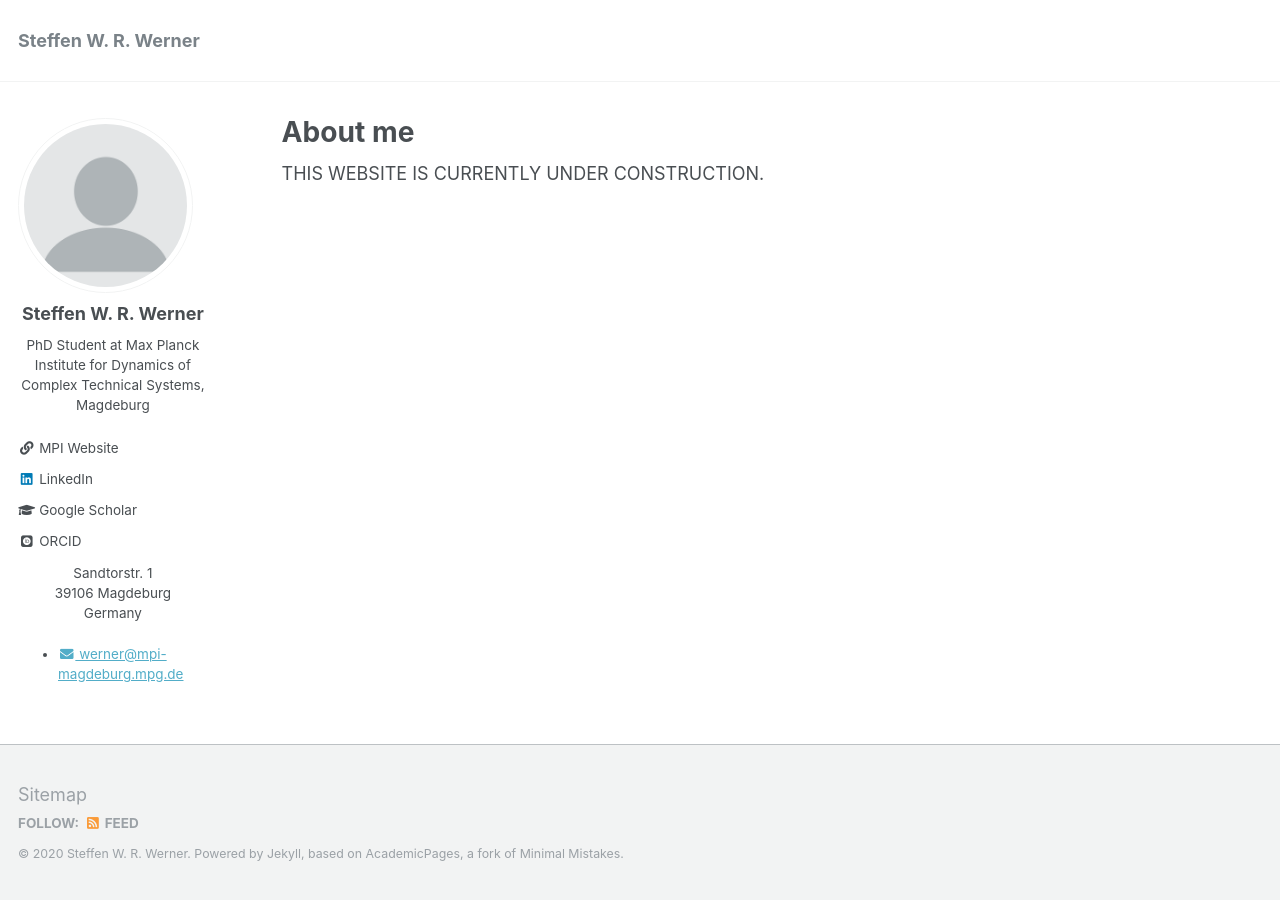
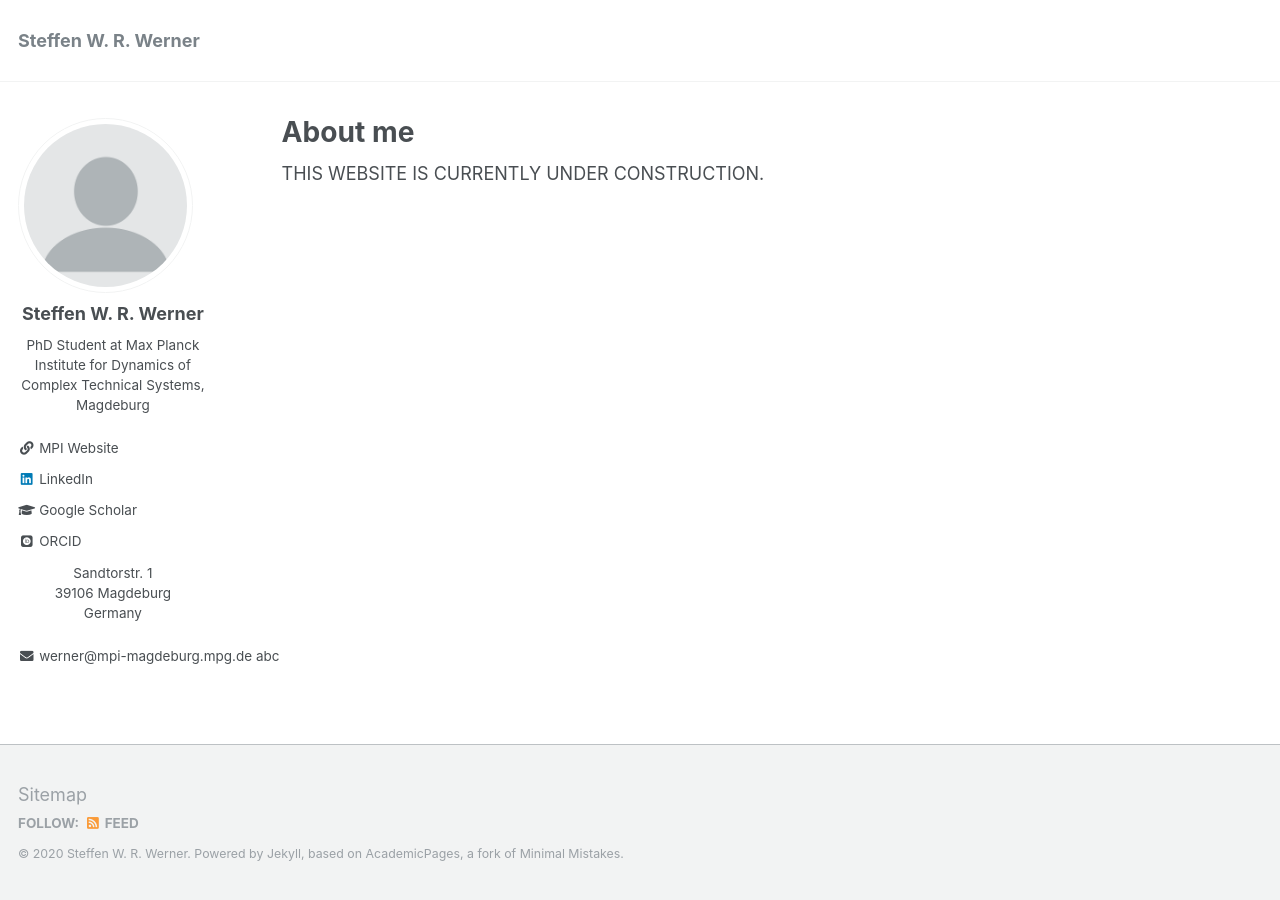
Before and after one commit to ninsteve/ninsteve.github.io, a Jekyll site: the page built from _pages/about.md, in a window 1280 px wide. Built offline with Jekyll 4.4.1, drawn with Linux system fonts in a browser that asks for light colours; some web fonts are replaced.

Commit message:
New try with email.

```diff
--- a/_config.yml
+++ b/_config.yml
@@ -90,7 +90,7 @@ author:
   employer         :
   pubmed           :
   googlescholar    : "https://scholar.google.de/citations?user=F2v1uKAAAAAJ&hl=en"
-  email            : "werner@mpi-magdeburg.mpg.de"
+  email            : "werner@mpi-magdeburg.mpg.de abc"
   researchgate     :
   uri              : "https://www.mpi-magdeburg.mpg.de/person/38514/2316"
   bitbucket        :
--- a/_includes/author-profile.html
+++ b/_includes/author-profile.html
@@ -127,7 +127,7 @@
       <br> {{ author.location_plc }}
       <br> {{ author.location_ctr }} </p>
       <div class="author__urls-wrapper">
-        <ul class="author_email social-icons">
+        <ul class="author__urls social-icons">
           {% if author.email %}
             <li><a target="_blank" href="mailto:{{ author.email }}"><i class="fas fa-fw fa-envelope" aria-hidden="true"></i> {{ author.email }}</a></li>
           {% endif %}
```
